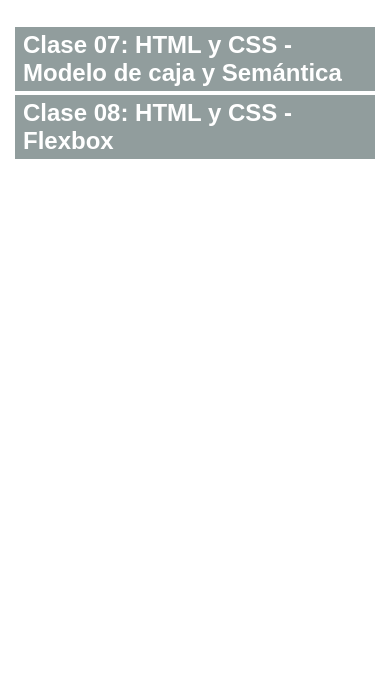
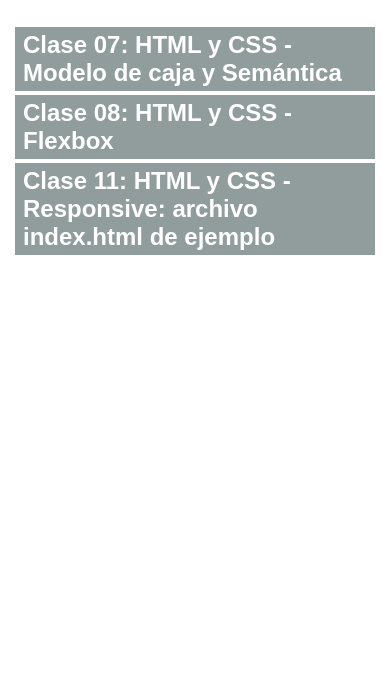
Before and after one commit to anibalDH/programacion1_2021_2C, a plain HTML site: page index.html in a window 390 px wide. Shown: the part 72-755 px from the top of the page. Drawn offline with Linux system fonts and the light colour scheme; a web font is replaced by a local one.

Commit message:
link a ejemplo de html para inicio de la práctica de responsive

```diff
--- a/index.html
+++ b/index.html
@@ -32,6 +32,8 @@
 
       <li><a href="clase08/" target="_blank">Clase 08: HTML y CSS - Flexbox</a></li>
 
+      <li><a href="clase11-inicio/" target="_blank">Clase 11: HTML y CSS - Responsive: archivo index.html de ejemplo</a></li>
+
     </ul>
 
   </main>
```
